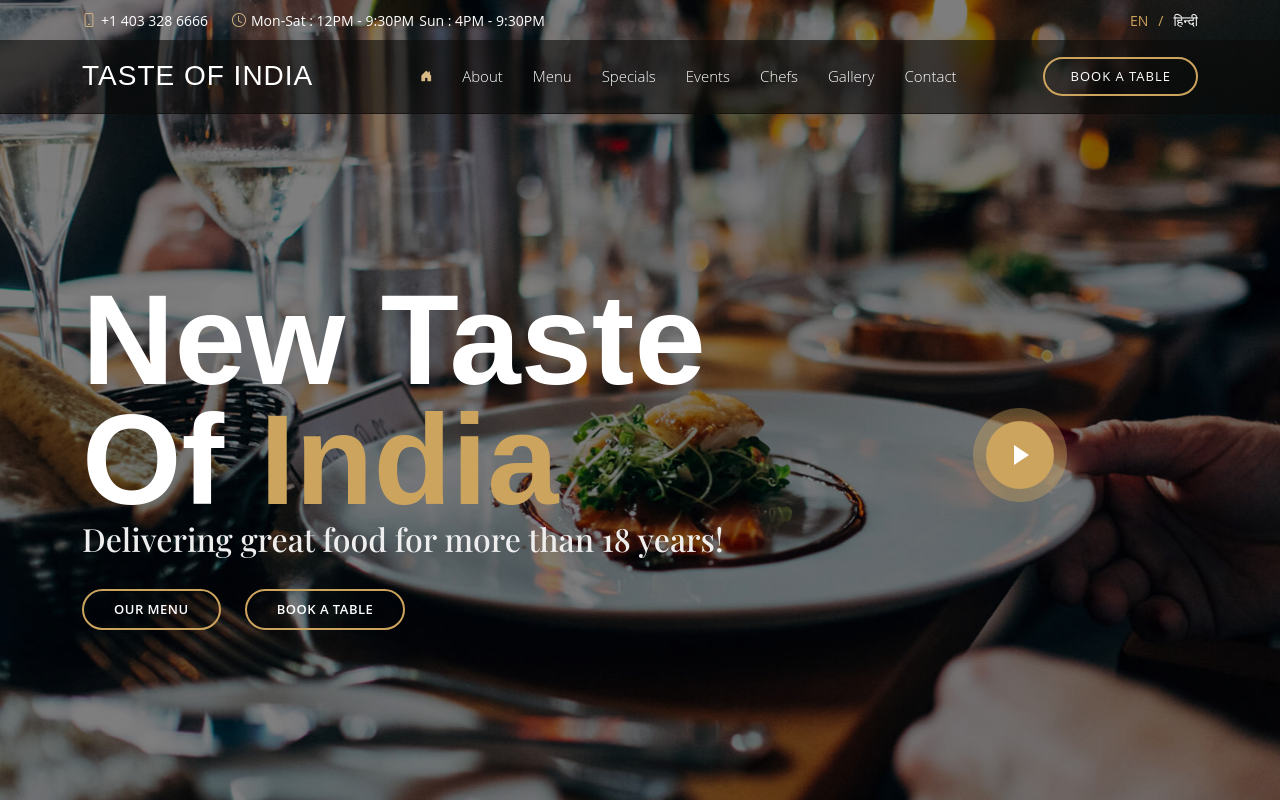
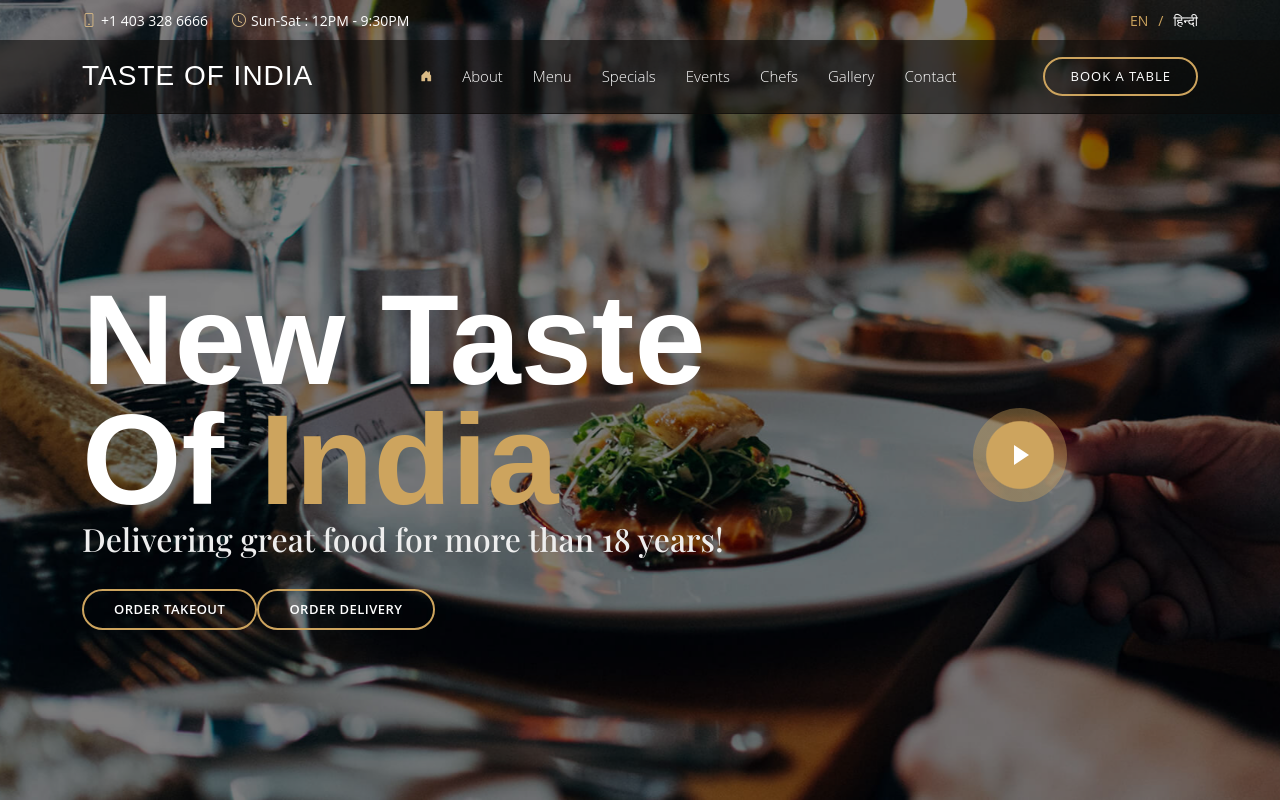
Before and after one commit to ishworX/newtasteof2024, a Next.js app: page / in a window 1280 px wide. Built offline with nearby package versions, Linux system fonts and the light colour scheme.

Commit message:
Online order working

```diff
--- /dev/null
+++ b/src/app/components/Button/OrderBtn.css
@@ -0,0 +1,19 @@
+#hero .btn-order {
+    font-weight: 600;
+    font-size: 13px;
+    letter-spacing: 0.5px;
+    text-transform: uppercase;
+    display: inline-block;
+    padding: 12px 30px;
+    border-radius: 50px;
+    transition: 0.3s;
+    line-height: 1;
+    color: white;
+    border: 2px solid #cda45e;
+    cursor: pointer;
+}
+
+#hero .btn-order:hover {
+    background: #cda45e;
+    color: #fff;
+}
--- /dev/null
+++ b/src/app/components/Button/OrderBtn.tsx
@@ -0,0 +1,24 @@
+import React from 'react';
+import './OrderBtn.css';
+
+export default function OrderBtn({
+    name,
+    url,
+}: {
+    name: string;
+    url: string;
+}) {
+    const handleRedirect = (link: string) => {
+        window.location.href = link;
+    };
+
+    return (
+        <a
+            onClick={() => handleRedirect(url)}
+            className={`btn-order animated fadeInUp ${name.includes('order') ? 'ms-4' : undefined}`}
+            href={url}
+        >
+            {name}
+        </a>
+    );
+}
--- a/src/app/components/TopBar/TopBar.tsx
+++ b/src/app/components/TopBar/TopBar.tsx
@@ -28,8 +28,7 @@ export default function TopBar() {
                         <span> +1 403 328 6666 </span>
                     </i>
                     <i className='bi bi-clock d-flex align-items-center ms-4'>
-                        <span> Mon-Sat : 12PM - 9:30PM </span>
-                        <span> Sun : 4PM - 9:30PM </span>
+                        <span> Sun-Sat : 12PM - 9:30PM </span>
                     </i>
                 </div>
 
--- a/src/app/sections/Hero/Hero.css
+++ b/src/app/sections/Hero/Hero.css
@@ -79,7 +79,7 @@
 }
 
 #hero .play-btn::before {
-  content: '\260E';
+  content: '';
   position: absolute;
   width: 120px;
   height: 120px;
@@ -107,7 +107,7 @@
 }
 
 #hero .play-btn:hover::before {
-  content: '\260E';
+  content: '';
   position: absolute;
   left: 50%;
   top: 50%;
--- a/src/app/sections/Hero/Hero.tsx
+++ b/src/app/sections/Hero/Hero.tsx
@@ -7,6 +7,7 @@ import React, { useEffect } from 'react';
 import GLightbox from 'glightbox';
 import './Hero.css';
 import HeroBtn from '../../components/Button/HeroBtn';
+import OrderBtn from '@/app/components/Button/OrderBtn';
 
 export default function Hero() {
 
@@ -34,8 +35,9 @@ export default function Hero() {
                         <h2>Delivering great food for more than 18 years!</h2>
 
                         <div className="btns">
-                            <HeroBtn name="our menu" target="menu" />
-                            <HeroBtn name="book a table" target="book-a-table" />
+                            <OrderBtn name="Order Takeout" url="https://order.online/store/new-taste-of-india-lethbridge-1084895/?hideModal=true&pickup=true&utm_medium=wp_plugin&utm_source=sdk&visitorId=222331914e0ad97714dabc" />
+                            <OrderBtn name="Order Delivery" url="https://order.online/business/-139827?utm_medium=wp_plugin&delivery=true&utm_source=sdk&visitorId=222331914e0ad97714dabc" />
+
                         </div>
                     </div>
                     <div
@@ -44,7 +46,7 @@ export default function Hero() {
                         data-aos-delay="200"
                     >
                         <a
-                            href="tel:+4033286666"
+                            href="tel:+14033286666"
                             className="glightbox play-btn"
                         ></a>
                     </div>
```
